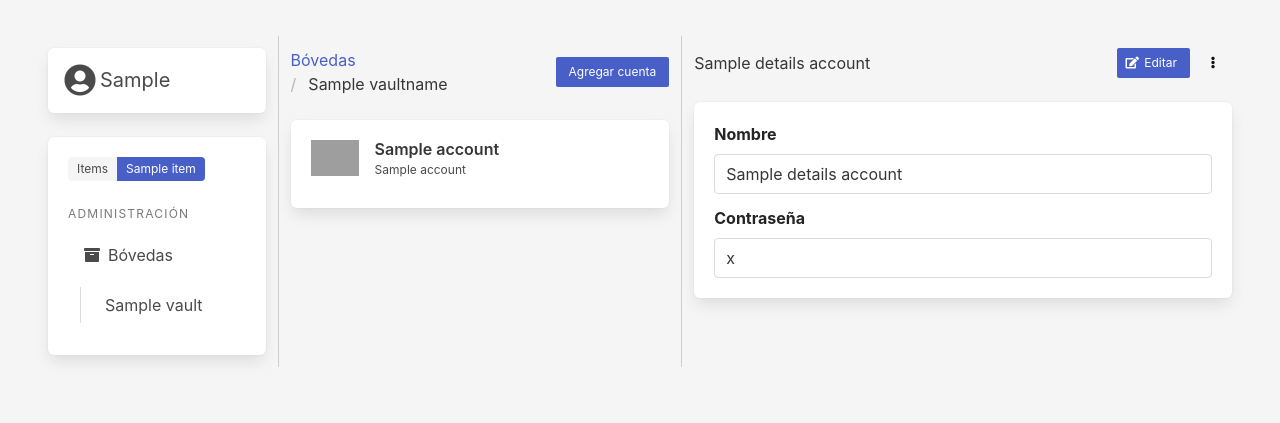
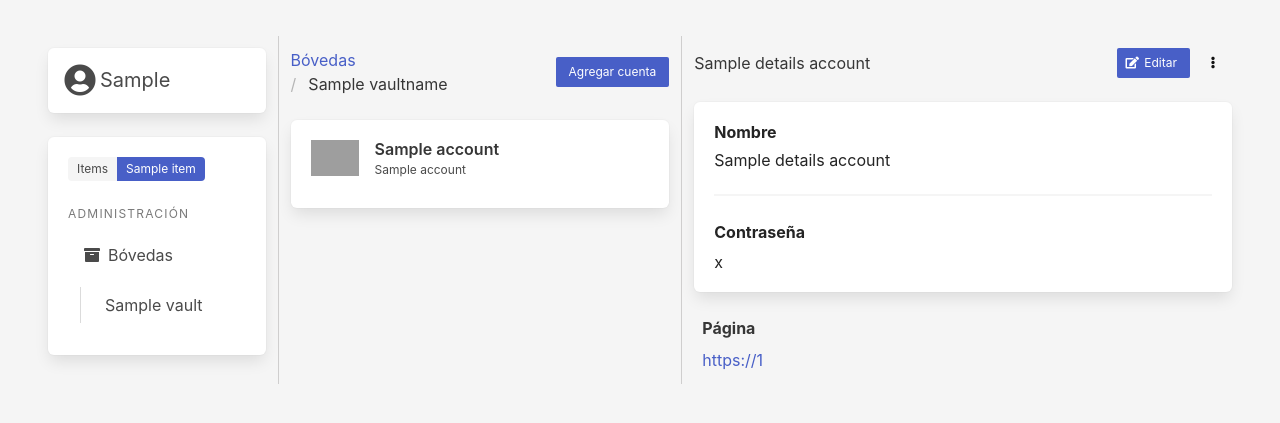
Before and after one commit to yvanvrela/11Pass, a Flask app: template app/templates/account_detail.html in a window 1280 px wide. Shown: the part 52-475 px from the top of the page. Run offline with Flask 2, Linux system fonts and the light colour scheme; the template is opened without the code that fills it: values that come from a table or form of the project are taken from there, most other values are stand-ins (such as "Sample title", 1, 10 or a date in 2020); some libraries are stand-ins or nearby versions; grey boxes are pictures that could not be loaded.

Commit message:
add page

```diff
--- a/app/templates/account_detail.html
+++ b/app/templates/account_detail.html
@@ -171,17 +171,25 @@ Detalles
 
 <section class="box">
     <div class="field">
-        <label class="label has-text-black-ter">Nombre</label>
+        <label class="label subtitle has-text-black-ter">Nombre</label>
         <div class="control">
-            <input class="input" type="text" readonly value="{{ details_account['name'] }}">
+            <p class="subtitle is-6 has-text-black-ter">{{ details_account['name'] }}</p>
         </div>
     </div>
+    <hr>
     <div class="field">
         <label class="label has-text-black-ter">Contraseña</label>
         <div class="control">
-            <input class="input" type="text" readonly value="{{ details_account['password'] }}">
+            <p class="subtitle is-6 has-text-black-ter">{{ details_account['password'] }}</p>
         </div>
     </div>
+</section>
+
+<section class="ml-2">
+    <label class="label">Página</label>
+    <a href="https://{{ details_account['page'] }}" target="_blanck">
+       <p>https://{{ details_account['page'] }}</p>
+    </a>
 </section>
 
 
```
